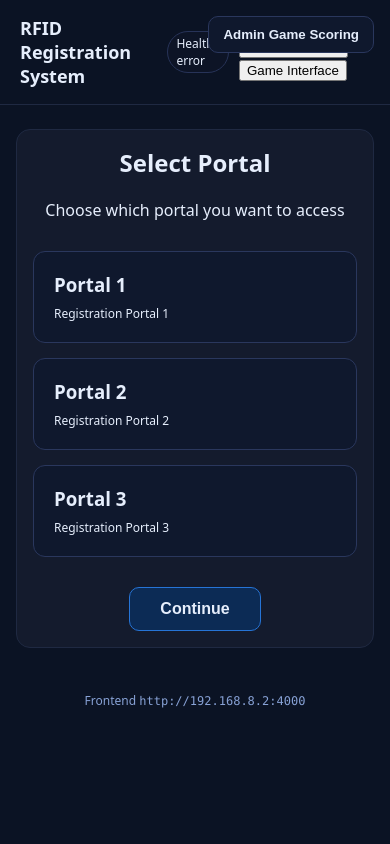
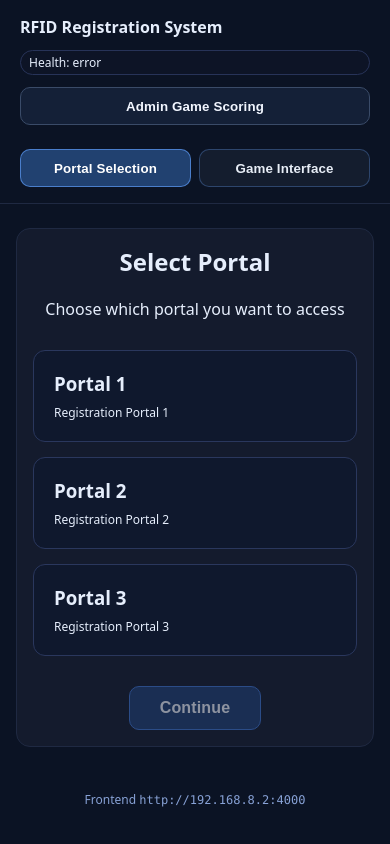
Before and after one commit to Ganathipan/rfid_tapping_system, a React (Vite) app in the folder RFID_reg_portal/frontend/: page / in a window 390 px wide. Built offline with nearby package versions, Linux system fonts and the light colour scheme; no server answers.

Commit message:
UI fix and mobile responsive by JA

```diff
--- a/RFID_reg_portal/frontend/src/App.css
+++ b/RFID_reg_portal/frontend/src/App.css
@@ -210,3 +210,216 @@ input,select{
 .right{text-align:right}
 .logbox{white-space:pre-wrap;background:#0d1426;border:1px solid #273358;border-radius:10px;padding:10px;min-height:66px;max-height:220px;overflow:auto}
 footer{text-align:center;color:#88a2d6;padding:20px 0;margin-top:10px;font-size:12px}
+
+/* Button style refresh */
+.btn {
+  appearance: none;
+  border: 1px solid #3a4b68;
+  background-color: #142037;
+  color: #f2f6ff;
+  padding: 10px 18px;
+  border-radius: 10px;
+  cursor: pointer;
+  font-weight: 600;
+  letter-spacing: 0.01em;
+  display: inline-flex;
+  align-items: center;
+  justify-content: center;
+  gap: 8px;
+  min-height: 40px;
+  transition: background-color 0.18s ease, border-color 0.18s ease, transform 0.18s ease;
+}
+
+.btn:hover:not(:disabled) {
+  background-color: #1d2c46;
+  border-color: #4f6ea3;
+  transform: translateY(-1px);
+}
+
+.btn:active:not(:disabled) {
+  background-color: #162339;
+  border-color: #425a86;
+  transform: translateY(0);
+}
+
+.btn:focus-visible {
+  outline: 2px solid rgba(77, 163, 255, 0.5);
+  outline-offset: 2px;
+}
+
+.btn:disabled {
+  opacity: 0.55;
+  cursor: not-allowed;
+  transform: none;
+}
+
+.btn.primary {
+  border-color: #3f74d1;
+  background-color: #1f3f73;
+}
+
+.btn.primary:hover:not(:disabled) {
+  background-color: #255089;
+  border-color: #4b86f0;
+}
+
+.btn.ok {
+  border-color: #2e8f57;
+  background-color: #18412c;
+}
+
+.btn.ok:hover:not(:disabled) {
+  background-color: #1f5238;
+  border-color: #38a164;
+}
+
+.btn.err {
+  border-color: #a64545;
+  background-color: #3f1a1a;
+}
+
+.btn.err:hover:not(:disabled) {
+  background-color: #542222;
+  border-color: #c45656;
+}
+
+.header-tabs {
+  margin-top: 12px;
+  display: flex;
+  gap: 10px;
+}
+
+.btn.tab-btn {
+  min-width: 150px;
+  justify-content: center;
+  background-color: #141d2e;
+  border: 1px solid rgba(70, 110, 170, 0.5);
+  color: #e7edf6;
+}
+
+.btn.tab-btn:hover:not(:disabled) {
+  background-color: #1b2740;
+  border-color: rgba(102, 142, 208, 0.7);
+}
+
+.btn.tab-btn.active {
+  background-color: #214170;
+  border-color: rgba(79, 134, 213, 0.9);
+  color: #ffffff;
+}
+
+.admin-score-btn {
+  position: absolute;
+  right: 16px;
+  top: 16px;
+}
+
+main {
+  width: 100%;
+}
+
+@media (max-width: 1024px) {
+  header {
+    flex-wrap: wrap;
+    gap: 12px;
+  }
+
+  .admin-score-btn {
+    right: 12px;
+    top: 12px;
+  }
+
+  main {
+    margin: 20px auto;
+    padding: 0 18px;
+  }
+
+  .card {
+    padding: 18px;
+  }
+}
+
+@media (max-width: 768px) {
+  header {
+    flex-direction: column;
+    align-items: stretch;
+    gap: 12px;
+  }
+
+  .admin-score-btn {
+    position: static;
+    width: 100%;
+  }
+
+  .header-tabs {
+    width: 100%;
+    flex-wrap: wrap;
+    gap: 8px;
+  }
+
+  .btn.tab-btn {
+    flex: 1 1 140px;
+    min-width: 0;
+    width: 100%;
+  }
+
+  main {
+    margin: 16px auto;
+    padding: 0 14px;
+  }
+
+  .card {
+    padding: 16px;
+  }
+
+  table {
+    font-size: 0.95rem;
+  }
+
+  input,
+  select,
+  textarea {
+    width: 100%;
+  }
+}
+
+@media (max-width: 600px) {
+  header h1 {
+    font-size: 16px;
+  }
+
+  .pill {
+    font-size: 12px;
+  }
+
+  table {
+    display: block;
+    width: 100%;
+    overflow-x: auto;
+    border-spacing: 0;
+  }
+
+  table thead,
+  table tbody,
+  table tr,
+  table th,
+  table td {
+    display: table;
+    width: 100%;
+  }
+
+  .btn {
+    min-height: 38px;
+  }
+}
+
+.app-header {
+  position: relative;
+}
+
+.app-main {
+  max-width: 1100px;
+  margin: 24px auto;
+  padding: 0 16px;
+  width: 100%;
+}
--- a/RFID_reg_portal/frontend/src/App.jsx
+++ b/RFID_reg_portal/frontend/src/App.jsx
@@ -144,29 +144,37 @@ export default function App() {
 
   return (
     <>
-      <header style={{ position: 'relative' }}>
+      <header className="app-header">
         <h1>RFID Registration System</h1>
         <div className="pill">
           <span className="small">Health: {health}</span>
         </div>
         <button
-          className="btn"
+          type="button"
+          className="btn admin-score-btn"
           onClick={() => setCurrentView('admin-config')}
-          style={{ position: 'absolute', right: 16, top: 16 }}
         >
           Admin Game Scoring
         </button>
-        <nav style={{ marginTop: '12px' }}>
-          <button onClick={() => setCurrentView('portal-selection')}>
+        <nav className="header-tabs">
+          <button
+            type="button"
+            className={`btn tab-btn ${currentView === 'portal-selection' ? 'active' : ''}`}
+            onClick={() => setCurrentView('portal-selection')}
+          >
             Portal Selection
           </button>
-          <button onClick={() => setCurrentView('game-portal')}>
+          <button
+            type="button"
+            className={`btn tab-btn ${currentView === 'game-portal' ? 'active' : ''}`}
+            onClick={() => setCurrentView('game-portal')}
+          >
             Game Interface
           </button>
         </nav>
       </header>
 
-      <main style={{ maxWidth: '1100px', margin: '24px auto', padding: '0 16px' }}>
+      <main className="app-main">
         <section className="card">{renderCurrentView()}</section>
       </main>
 
```
Also changed, not shown: 1 other file (tests, documents, lock files or other folders).
